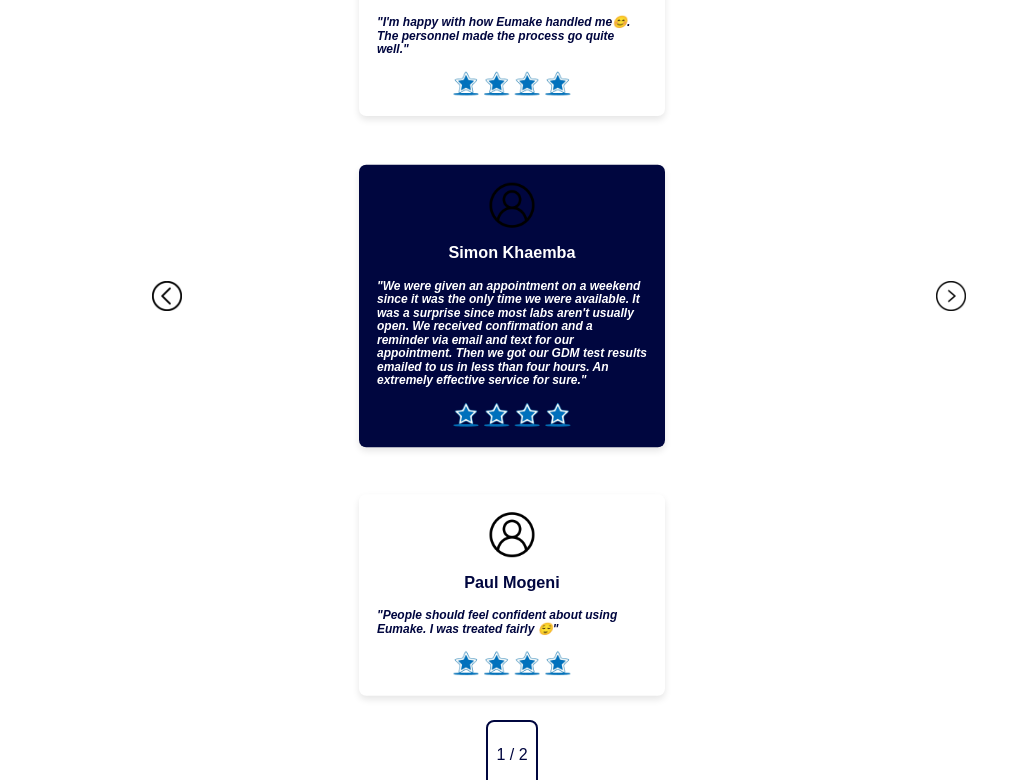
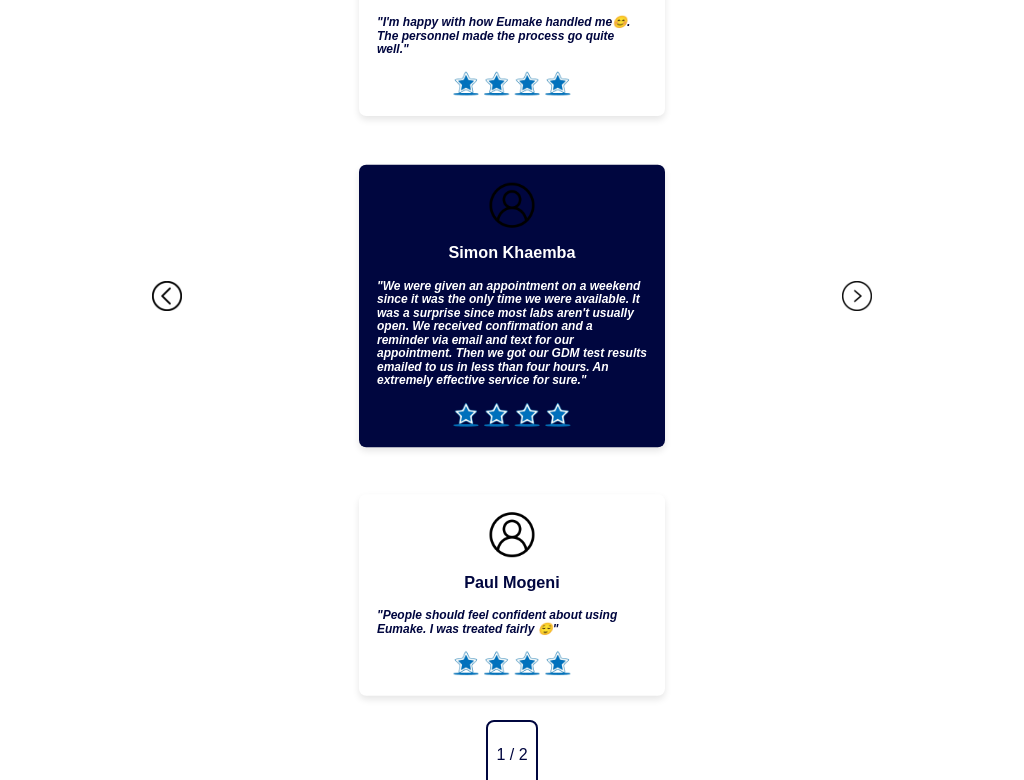
Before and after one commit to ondicho/eumake-labs, a React (Vite) app: page / in a window 1024 px wide. Shown: the part 2328-3108 px from the top of the page. Built offline with nearby package versions, Linux system fonts and the light colour scheme; a web font is replaced by a local one.

Commit message:
review updates

```diff
--- a/src/assets/css/home.css
+++ b/src/assets/css/home.css
@@ -323,14 +323,14 @@
     justify-content: center;
 }
 
-.review-icon {
+/* .review-icon {
     align-self: center;
 }
 
 .review-icon>img {
     height: 30px;
     cursor: pointer;
-}
+} */
 
 .review-testimonial {
     background-color: white !important;
--- a/src/assets/css/review.css
+++ b/src/assets/css/review.css
@@ -84,7 +84,7 @@
 }
 
 
-@media screen and (max-width: 1200px) {
+@media screen and (min-width: 769px) and (max-width: 1200px) {
     .reviews {
         /* flex-direction: column; */
         display: flex;
@@ -99,7 +99,7 @@
     .right {
         align-self: center;
         position: absolute;
-        right: 1cqb;
+        right: 10%;
     }
 
     .review {
--- a/src/components/pages/Gallery.jsx
+++ b/src/components/pages/Gallery.jsx
@@ -38,7 +38,7 @@
   const images2 = [
     { src: image9, caption: 'Plebotomy room' },
     { src: image10, caption: 'Client preparation' },
-    { src: image11, caption: 'lood sample collection' },
+    { src: image11, caption: 'Blood sample collection' },
     { src: image12, caption: 'Lab Equipment' },
     { src: image13, caption: 'Lab Equipment' },
     { src: image14, caption: 'Lab Equipment' },
```
